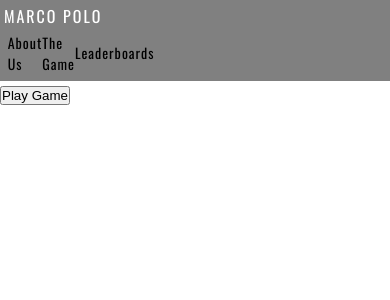
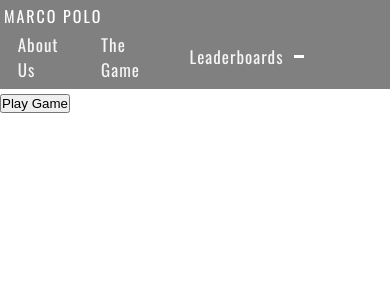
Before and after one commit to vishandesilva/Hide-Tag-Game-, a PHP site: page /html/index.html in a window 390 px wide. Shown: the top 300 px of the page. Run offline with PHP 8.4, Linux system fonts and the light colour scheme.

Commit message:
Commit2 - Mob responsive (slightly)

```diff
--- a/main/css/style.css
+++ b/main/css/style.css
@@ -27,6 +27,11 @@ header{
   width: 100%;
   overflow: auto;
 }
+header li{
+
+  display:inline;
+  padding: 0 10px 0 10px;
+}
 .logo{
   font-weight: 400;
  text-transform: uppercase;
@@ -35,18 +40,33 @@ header{
 
 
 }
-.nav-links{
+
+.nav-links a{
+  float: left;
+  display: block;
+  color:whitesmoke;
+  text-align: center;
+  text-decoration: none;
   justify-content: space-around;
   list-style: none;
   width: 2%;
   letter-spacing: 1px;
-  font-size: 14px;
+  font-size: 17px;
 }
-.nav-link{
-  color: black;
-  text-decoration: none;
-  width: 1%;
+.nav-links a:hover{
+  background-color: grey;
+  color:black;
+}
+.nav-links .icon :nth-child(1){
+  width: 10px;
+  height: 3px;
+  background-color: white;
 
+}
+#nav-links .icon div{
+  width: 10px;
+  height: 5px;
+  background-color: white;
 }
 .logo-div{
 flex: 2;
@@ -57,6 +77,11 @@ nav{
   align-items: center;
   flex: 1;
   padding: 1%;
+}
+.mobile div{
+  width: 10px;
+  height: 2px;
+  background-color: whitesmoke
 }
 @media screen and (max-width: 500px) {
   header {
--- a/main/html/index.html
+++ b/main/html/index.html
@@ -13,11 +13,21 @@
       <div class="logo-div">
         <h4 class="logo">Marco Polo</h4>
       </div>
-      <nav class="nav-links">
+      <div class="nav-links">
+      <nav class="nav">
         <li><a class="nav-link" href="#">About Us</a></li>
         <li><a class="nav-link" href="#">The Game</a></li>
         <li><a class="nav-link" href="#">Leaderboards</a></li>
+        <div class="icon">
+          <div class="firstLine"></div>
+          <div class="secondLine"></div>
+          <div class="ThirdLine"></div>
+        </div>
+        <a href="javascript:void(0);" class="icon" onclick="myFunction()"></a>
       </nav>
+      </div>
+
+
     </header>
     <div>
     <button type="button" onclick=showhidden()>Play Game</button>
@@ -25,5 +35,6 @@
    <p id="showButton"> <button type="button" onclick=exit()>Exit Game</button></p>
     </div>
   <script src ="../js/index.js"></script>
+
   </body>
 </html>
```
